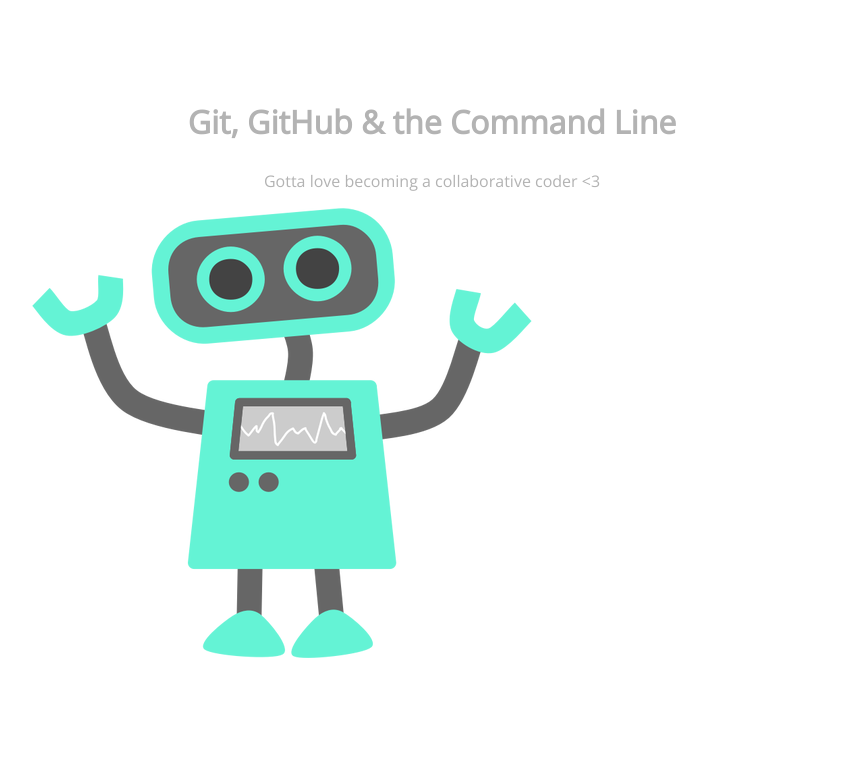
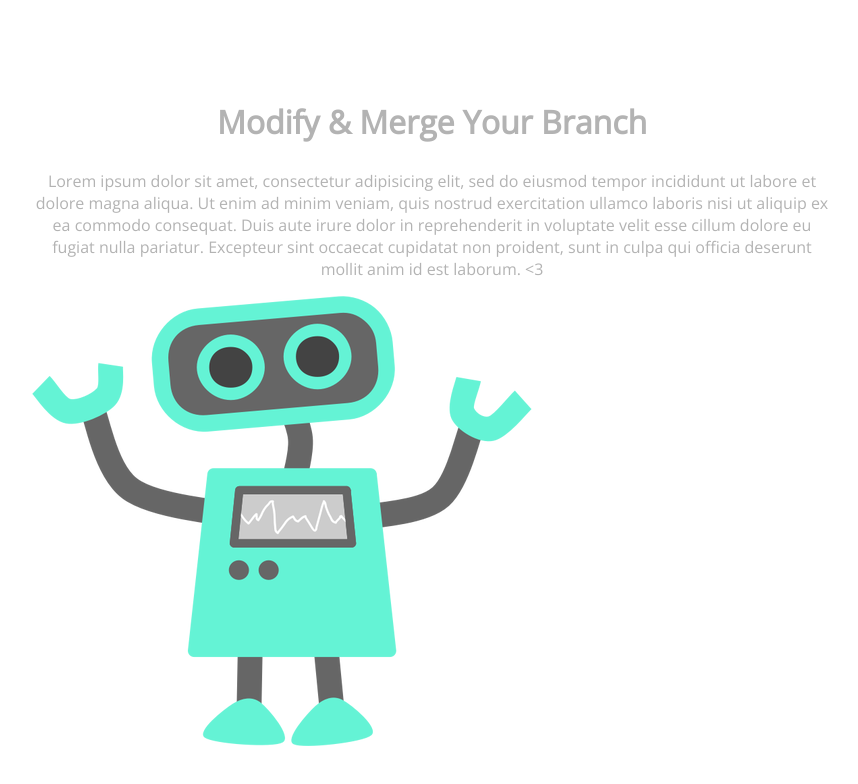
Before and after one commit to phoebejlau/105-project, a plain HTML site: page index.html in a window 1280 px wide. Shown: the whole page, without its empty margins (208-1066 px from the left). Drawn offline with nearby package versions, Linux system fonts and the light colour scheme.

Commit message:
preparing experiments branch to merge with master branch

```diff
--- a/index.html
+++ b/index.html
@@ -8,8 +8,13 @@
 </head>
 <body>
 	<section>
-		<h1>Git, GitHub & the Command Line</h1>
-		<p>Gotta love becoming a collaborative coder <3</p>
+		<h1>Modify & Merge Your Branch</h1>
+		<p>Lorem ipsum dolor sit amet, consectetur adipisicing elit, sed do eiusmod
+		tempor incididunt ut labore et dolore magna aliqua. Ut enim ad minim veniam,
+		quis nostrud exercitation ullamco laboris nisi ut aliquip ex ea commodo
+		consequat. Duis aute irure dolor in reprehenderit in voluptate velit esse
+		cillum dolore eu fugiat nulla pariatur. Excepteur sint occaecat cupidatat non
+		proident, sunt in culpa qui officia deserunt mollit anim id est laborum. <3</p>
 		<img src="img/happy-blue-robot.png">
 	</section>
 </body>
```
